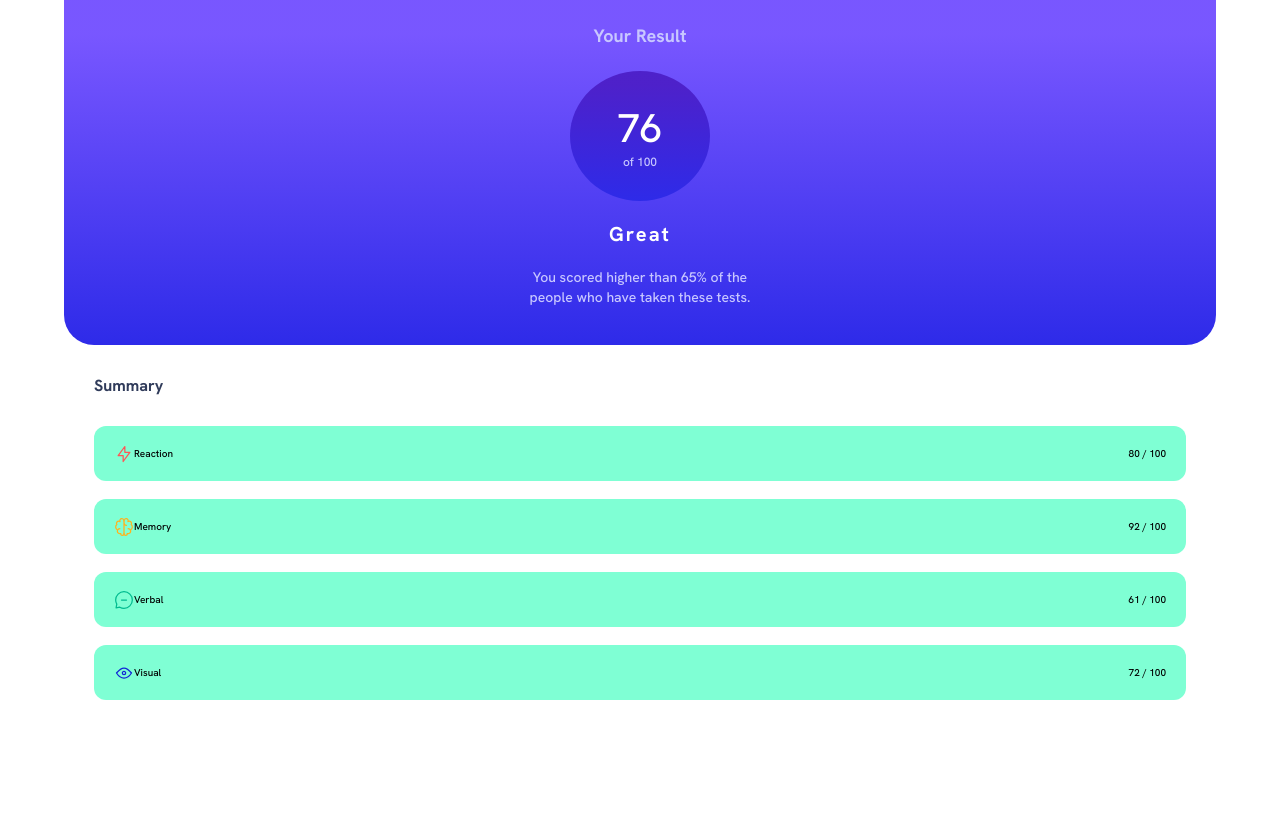
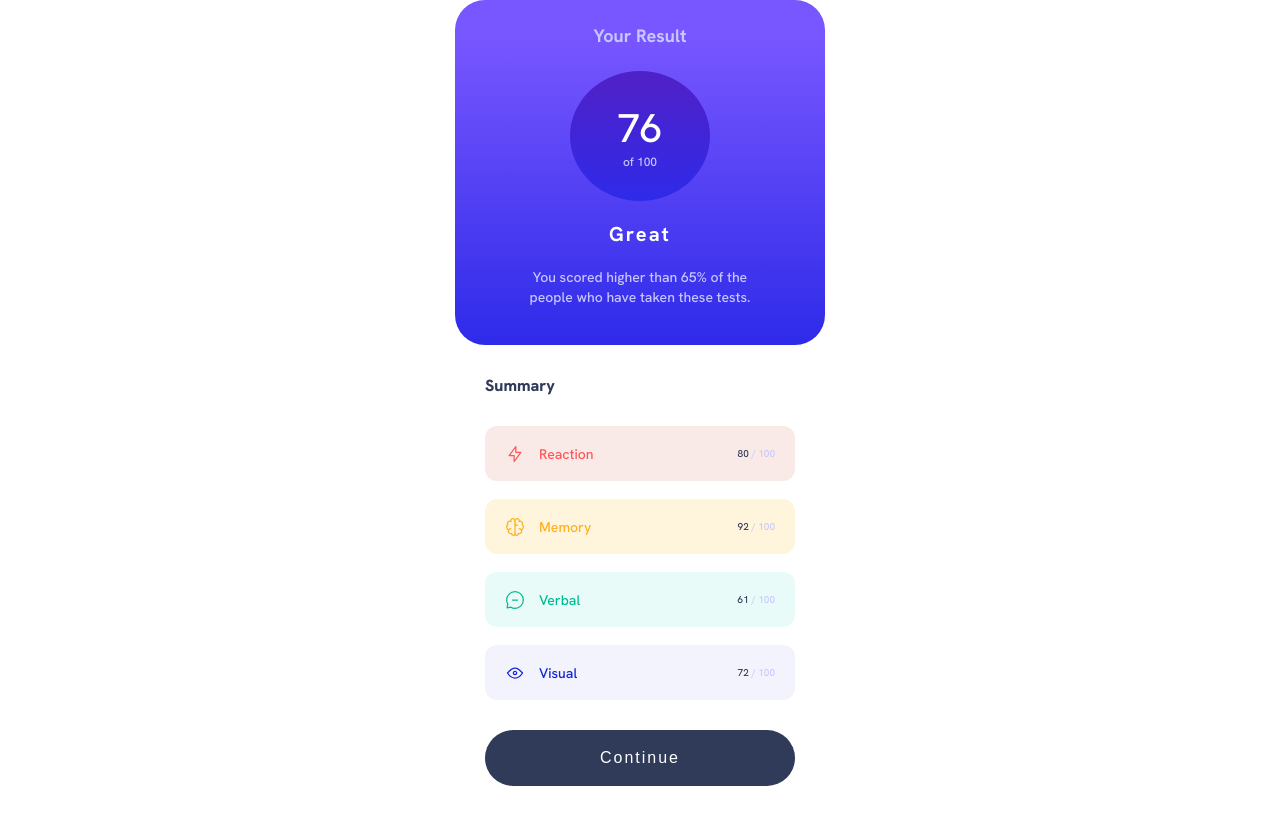
Before and after one commit to RodCri/results-summary-component, a plain HTML site: page index.html in a window 1280 px wide. Drawn offline with Linux system fonts and the light colour scheme.

Commit message:
add section summary and active state button

```diff
--- a/index.html
+++ b/index.html
@@ -25,45 +25,30 @@
       <section class="summary">
         <h2 class="summary__title">Summary</h2>
         <section class="tags">
-          <div class="tag">
+          <div class="tag tag--reaction">
             <img src="assets/images/icon-reaction.svg" alt="" class="tag__icon">
             <p class="tag__name">Reaction</p>
-            <p class="tag__score">80 / 100</p>
+            <p class="tag__score"><span>80</span> / 100</p>
           </div>
-          <div class="tag">
+          <div class="tag tag--memory">
             <img src="assets/images/icon-memory.svg" alt="" class="tag__icon">
             <p class="tag__name">Memory</p>
-            <p class="tag__score">92 / 100</p>
+            <p class="tag__score"><span>92</span> / 100</p>
           </div>
-          <div class="tag">
+          <div class="tag tag--verbal">
             <img src="assets/images/icon-verbal.svg" alt="" class="tag__icon">
             <p class="tag__name">Verbal</p>
-            <p class="tag__score">61 / 100</p>
+            <p class="tag__score"><span>61</span> / 100</p>
           </div>
-          <div class="tag">
+          <div class="tag tag--visual">
             <img src="assets/images/icon-visual.svg" alt="" class="tag__icon">
             <p class="tag__name">Visual</p>
-            <p class="tag__score">72 / 100</p>
+            <p class="tag__score"><span>72</span> / 100</p>
           </div>
         </section>
+        <button class="cta">Continue</button>
       </section>
     </article>
   </main>
-  <!--
-  Summary
-
-  Reaction
-  80 / 100
-
-  Memory
-  92 / 100
-
-  Verbal
-  61 / 100
-
-  Visual
-  72 / 100
-
-  Continue -->
 </body>
 </html>
--- a/sass/style.scss
+++ b/sass/style.scss
@@ -15,6 +15,7 @@ body{
 .content{
   display: grid;
   place-items: center;
+  height: 100vh;
   .results{
     width: 100%;
     display: flex;
@@ -22,9 +23,10 @@ body{
     align-items: center;
     .result{
       width: 90%;
+      max-width: 370px;
       height: 345px;
       background: linear-gradient(180deg, $light-slate-blue-background 10%, $light-royal-blue-background 100%);
-      border-radius: 0 0 30px 30px;
+      border-radius: 30px;
       color: $white;
       display: flex;
       flex-direction: column;
@@ -67,11 +69,13 @@ body{
     }
     .summary{
       width: 90%;
+      max-width: 370px;
       padding: 30px;
       &__title{
         font-size: 1.6rem;
         color: $dark-gray-blue;
         margin-bottom: 30px;
+        font-weight: 800;
       }
       .tags{
         display: flex;
@@ -86,14 +90,58 @@ body{
           border-radius: 12px;
           padding: 0 20px;
           &__icon{
-
+            margin-right: 14px;
           }
           &__name{
-
+            font-size: 1.4rem;
           }
           &__score{
             margin-left: auto;
+            color: $light-lavender;
+            span{
+              color: $dark-gray-blue;
+            }
           }
+          &--reaction{
+            background-color: #f9eae8;
+            :nth-child(2){
+              color: $light-red;
+            }
+          }
+          &--memory{
+            background-color: #fff5dd;
+            :nth-child(2){
+              color: $orangey-yellow;
+            }
+          }
+          &--verbal{
+            background-color: #e9fbf9;
+            :nth-child(2){
+              color: $green-teal;
+            }
+          }
+          &--visual{
+            background-color: #f3f3fd;
+            :nth-child(2){
+              color: $cobalt-blue;
+            }
+          }
+        }
+      }
+      .cta{
+        margin-top: 30px;
+        width: 100%;
+        height: 56px;
+        border-radius: 30px;
+        border: none;
+        background-color: $dark-gray-blue;
+        color: $white;
+        font-size: 1.6rem;
+        outline: none;
+        letter-spacing: .2rem;
+        cursor: pointer;
+        &:hover{
+          background: linear-gradient(180deg, $light-slate-blue-background 10%, $light-royal-blue-background 100%);
         }
       }
     }
```
Also changed, not shown: css/style.css, 1 other file.
